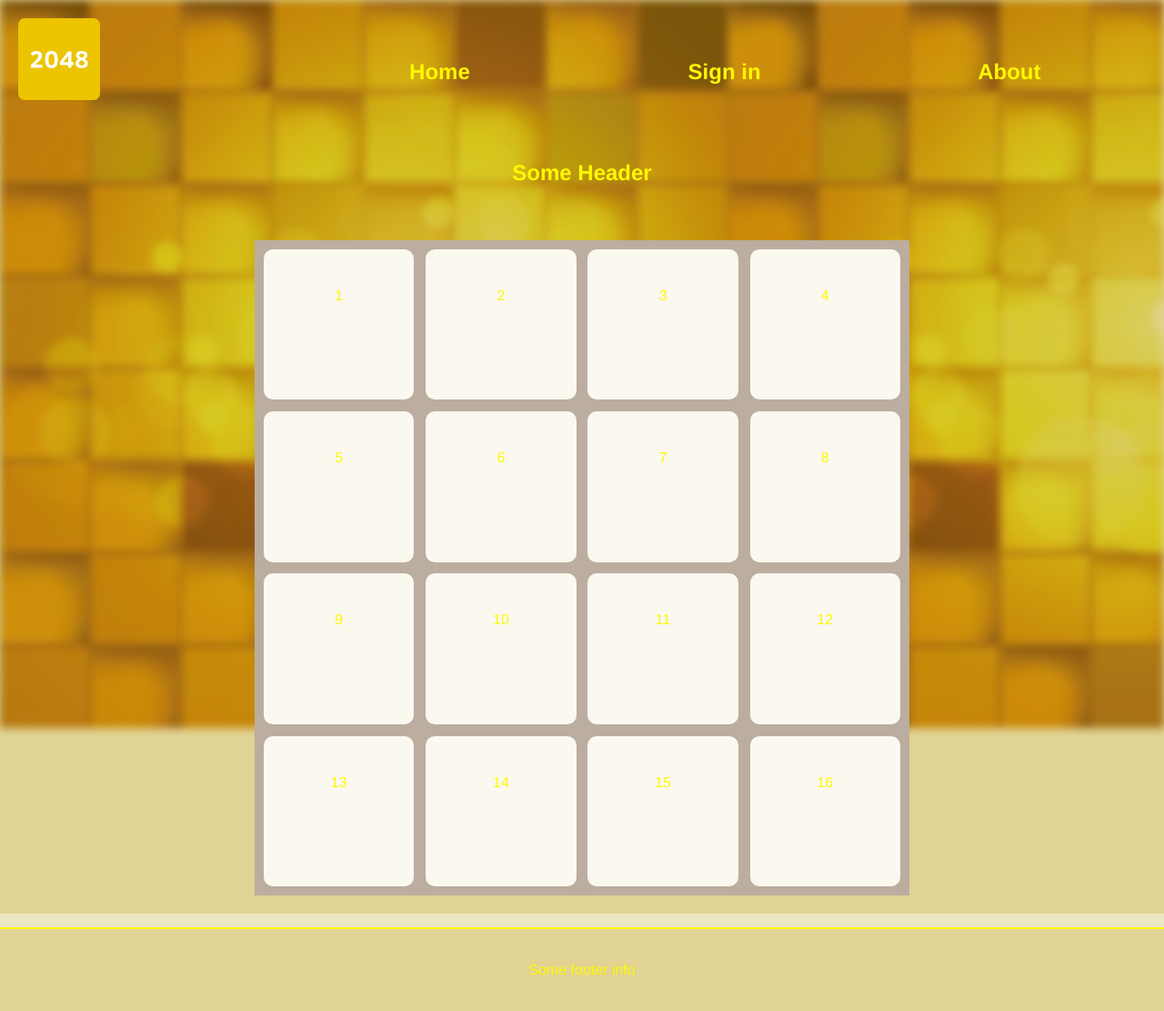
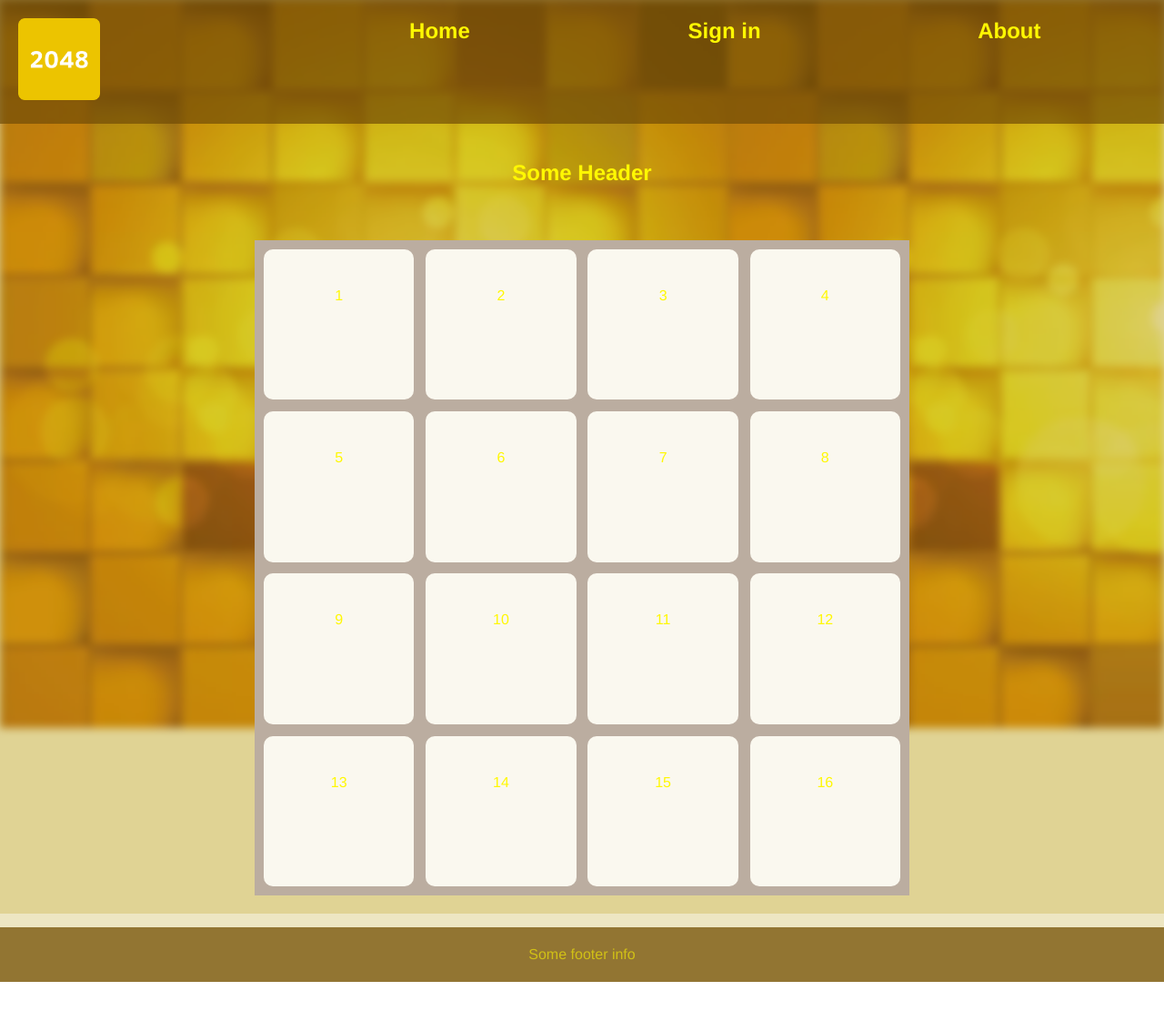
Before and after one commit to Arnexx/2048, a plain HTML site: page index.html in a window 1280 px wide. Shown: the whole page at 91% size. After the commit the page ends 1079 px from the top, so only its background shows below. Drawn offline with Linux system fonts and the light colour scheme.

Commit message:
styles update

```diff
--- a/styles/default.css
+++ b/styles/default.css
@@ -36,10 +36,11 @@ background: #b397003d;
 display: grid;
 grid-template-columns: repeat(4, 1fr);
 grid-gap: 1vw;
+background-color: #775206c2;
 }
 
 .nav>a {
-  padding-top: 15%;
+  vertical-align: middle;
   color: #fff802;
   text-align: center;
   text-decoration: none;
@@ -94,7 +95,8 @@ grid-gap: 1vw;
 
 .footer {
   margin-top: 15px;
-  border-top: solid 2px;
-  border-color: #fff802;
+  padding: 5px;
+  background-color: #775206c2;
+  color: #fff80294;
   text-align: center;
 }
```
